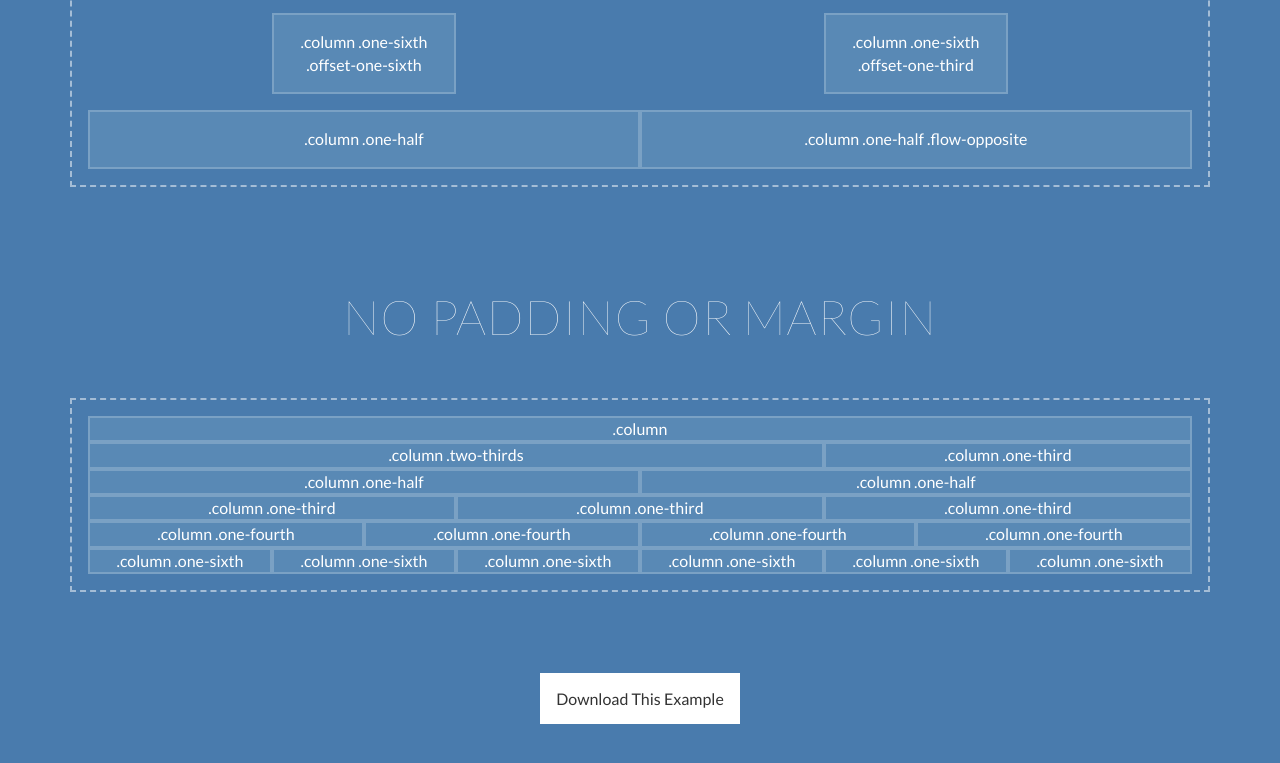
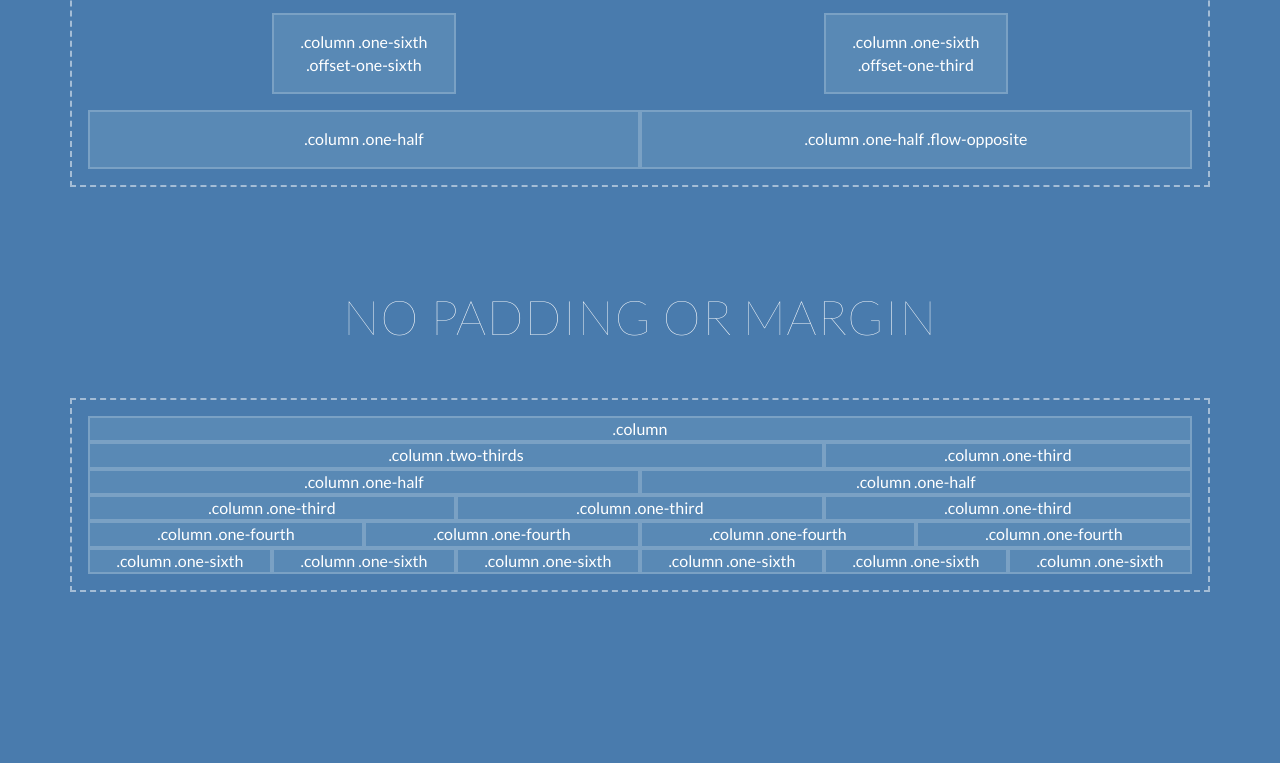
Before and after one commit to andrewborstein/responsive-grid-example, a plain HTML site: page index.html in a window 1280 px wide. Shown: the part 1682-2445 px from the top of the page. After the commit the page ends 2370 px from the top, so only its background shows below. Drawn offline with Linux system fonts and the light colour scheme.

Commit message:
remove download button

```diff
--- a/css/stylesheet.css
+++ b/css/stylesheet.css
@@ -56,15 +56,3 @@ body:before {
   letter-spacing: 1px;
   text-transform: uppercase;
 }
-
-.example-style .button a {
-  text-align: center;
-  background: white;
-  padding: 1em;
-  text-decoration: none;
-  color: #333;
-}
-
-.example-style .button a:hover {
-  background: #ddd;
-}
--- a/index.html
+++ b/index.html
@@ -13,7 +13,7 @@
     <link href="https://fonts.googleapis.com/css?family=Lato:400,100,300,300italic,400italic,900,700" rel="stylesheet" type="text/css">
 
     <!-- Font Awesome Icons -->
-    <link rel="stylesheet" href="http://maxcdn.bootstrapcdn.com/font-awesome/4.5.0/css/font-awesome.min.css" rel="stylesheet" type="text/css">
+    <link rel="stylesheet" href="http://maxcdn.bootstrapcdn.com/font-awesome/4.6.3/css/font-awesome.min.css" rel="stylesheet" type="text/css">
 
     <!-- Initialize CSS: Normalize + Best Practices -->
     <link rel="stylesheet" type="text/css" href="css/initialize.css">
@@ -326,12 +326,6 @@
 
     </section>
 
-    <section>
-
-      <p class="button"><a href="https://github.com/andrewborstein/responsive-grid-example/archive/gh-pages.zip" target="_blank" >Download This Example</a></p>
-
-    </section>
-
   </body>
 
 </html>
```
